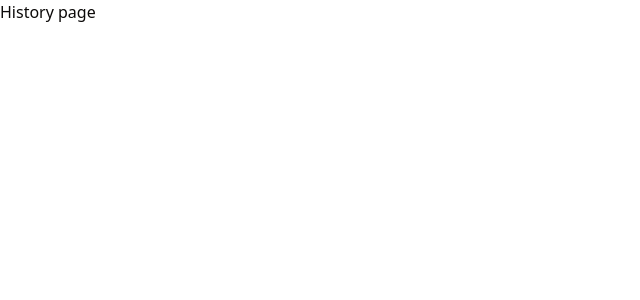
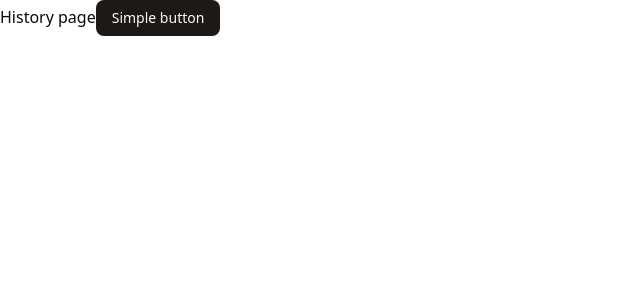
Before and after one commit to bulkassi/nextjs-summarise-app, a Next.js app: page /history in a window 1280 px wide. Shown: the top 300 px of the page, without its empty margins (0-640 px from the left). Built offline with nearby package versions, Linux system fonts and the light colour scheme.

Commit message:
Add the test button (onto history page)

```diff
--- a/package.json
+++ b/package.json
@@ -9,6 +9,7 @@
     "lint": "eslint"
   },
   "dependencies": {
+    "@radix-ui/react-slot": "^1.2.3",
     "class-variance-authority": "^0.7.1",
     "clsx": "^2.1.1",
     "lucide-react": "^0.544.0",
--- a/src/app/history/page.tsx
+++ b/src/app/history/page.tsx
@@ -1,3 +1,10 @@
+import { Button } from "@/components/ui/button";
+
 export default function History() {
-  return <div>History page</div>;
+  return (
+    <div>
+      History page
+      <Button>Simple button</Button>
+    </div>
+  );
 }
--- /dev/null
+++ b/src/components/ui/button.tsx
@@ -0,0 +1,58 @@
+import * as React from "react"
+import { Slot } from "@radix-ui/react-slot"
+import { cva, type VariantProps } from "class-variance-authority"
+
+import { cn } from "@/lib/utils"
+
+const buttonVariants = cva(
+  "inline-flex items-center justify-center gap-2 whitespace-nowrap rounded-md text-sm font-medium transition-all disabled:pointer-events-none disabled:opacity-50 [&_svg]:pointer-events-none [&_svg:not([class*='size-'])]:size-4 shrink-0 [&_svg]:shrink-0 outline-none focus-visible:border-ring focus-visible:ring-ring/50 focus-visible:ring-[3px] aria-invalid:ring-destructive/20 dark:aria-invalid:ring-destructive/40 aria-invalid:border-destructive",
+  {
+    variants: {
+      variant: {
+        default: "bg-primary text-primary-foreground hover:bg-primary/90",
+        destructive:
+          "bg-destructive text-white hover:bg-destructive/90 focus-visible:ring-destructive/20 dark:focus-visible:ring-destructive/40 dark:bg-destructive/60",
+        outline:
+          "border bg-background shadow-xs hover:bg-accent hover:text-accent-foreground dark:bg-input/30 dark:border-input dark:hover:bg-input/50",
+        secondary:
+          "bg-secondary text-secondary-foreground hover:bg-secondary/80",
+        ghost:
+          "hover:bg-accent hover:text-accent-foreground dark:hover:bg-accent/50",
+        link: "text-primary underline-offset-4 hover:underline",
+      },
+      size: {
+        default: "h-9 px-4 py-2 has-[>svg]:px-3",
+        sm: "h-8 rounded-md gap-1.5 px-3 has-[>svg]:px-2.5",
+        lg: "h-10 rounded-md px-6 has-[>svg]:px-4",
+        icon: "size-9",
+      },
+    },
+    defaultVariants: {
+      variant: "default",
+      size: "default",
+    },
+  }
+)
+
+function Button({
+  className,
+  variant,
+  size,
+  asChild = false,
+  ...props
+}: React.ComponentProps<"button"> &
+  VariantProps<typeof buttonVariants> & {
+    asChild?: boolean
+  }) {
+  const Comp = asChild ? Slot : "button"
+
+  return (
+    <Comp
+      data-slot="button"
+      className={cn(buttonVariants({ variant, size, className }))}
+      {...props}
+    />
+  )
+}
+
+export { Button, buttonVariants }
```
Also changed, not shown: 1 other file (tests, documents, lock files or other folders).
